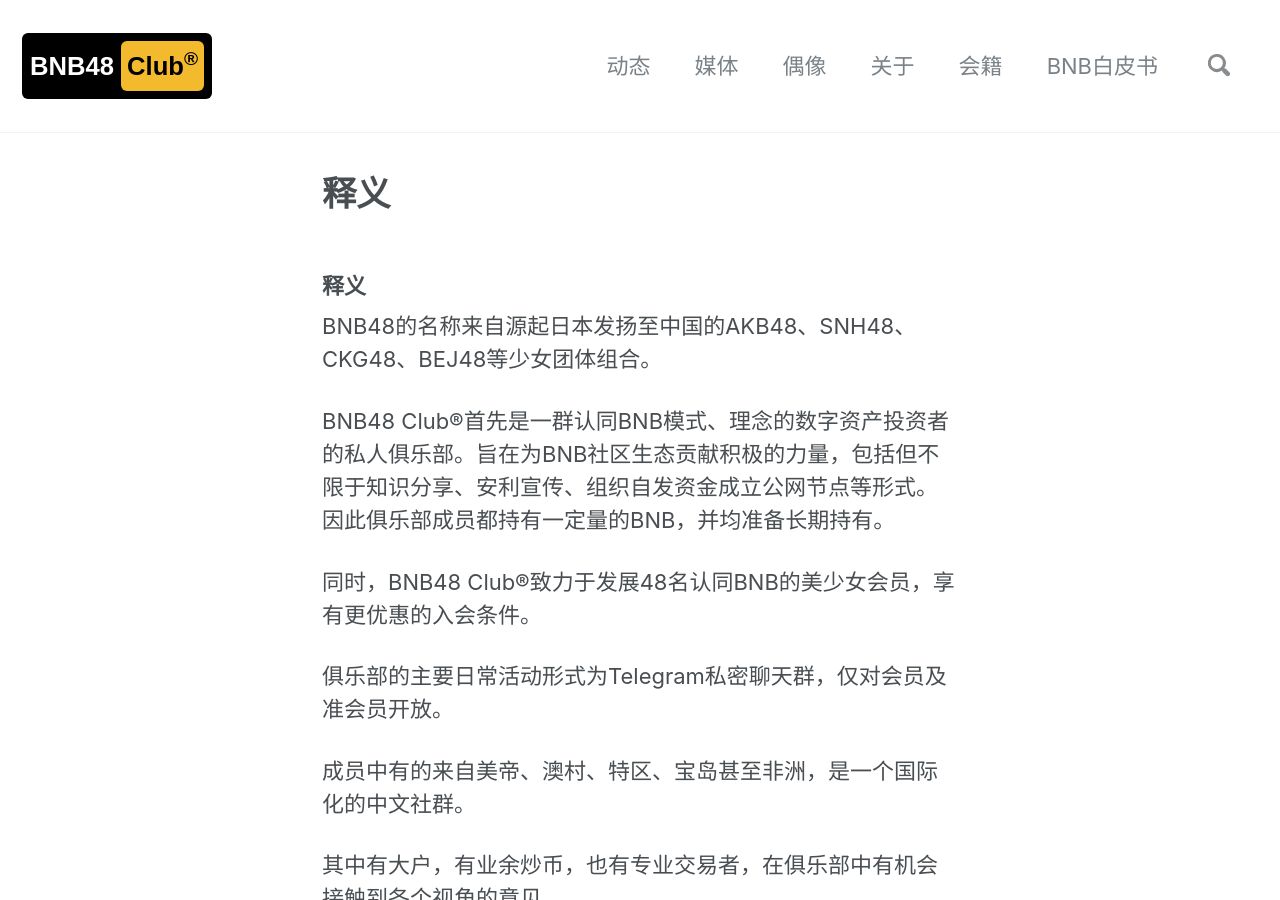
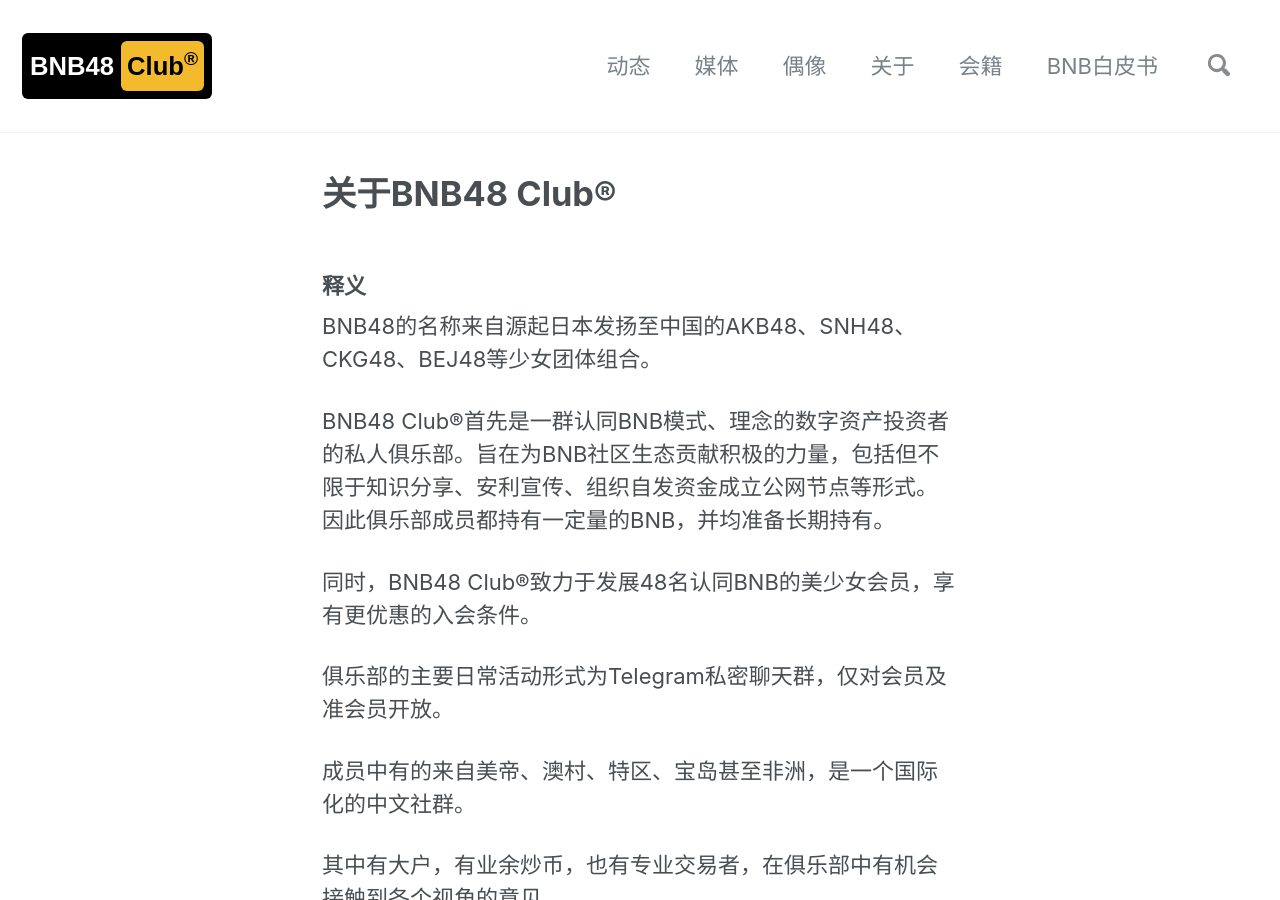
Before and after one commit to 48Club/BNB48Club.github.io, a Jekyll site: the page built from _pages/about.md, in a window 1280 px wide and 900 px high. Built offline with Jekyll 4.4.1, drawn with Linux system fonts in a browser that asks for light colours; nearby versions of some CDN libraries; our own code applies the rules of GitHub Pages for plain Markdown files.

Commit message:
Update about.md

```diff
--- a/_pages/about.md
+++ b/_pages/about.md
@@ -1,7 +1,8 @@
 ---
 permalink: /about
 excerpt: ""
-
+title: "关于BNB48 Club®"
+modified: 2018-07-28T00:17:37+08:00
 ---
 ### 释义
 BNB48的名称来自源起日本发扬至中国的AKB48、SNH48、CKG48、BEJ48等少女团体组合。
```
